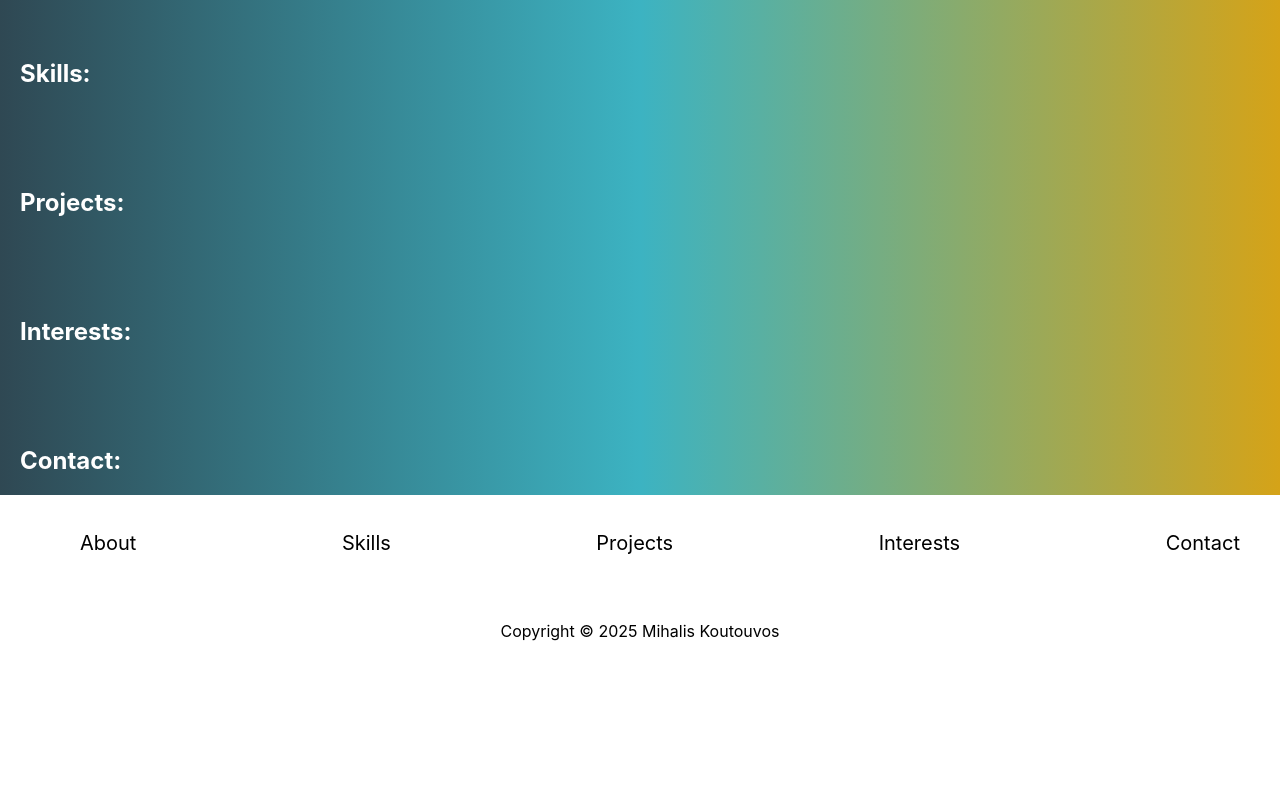
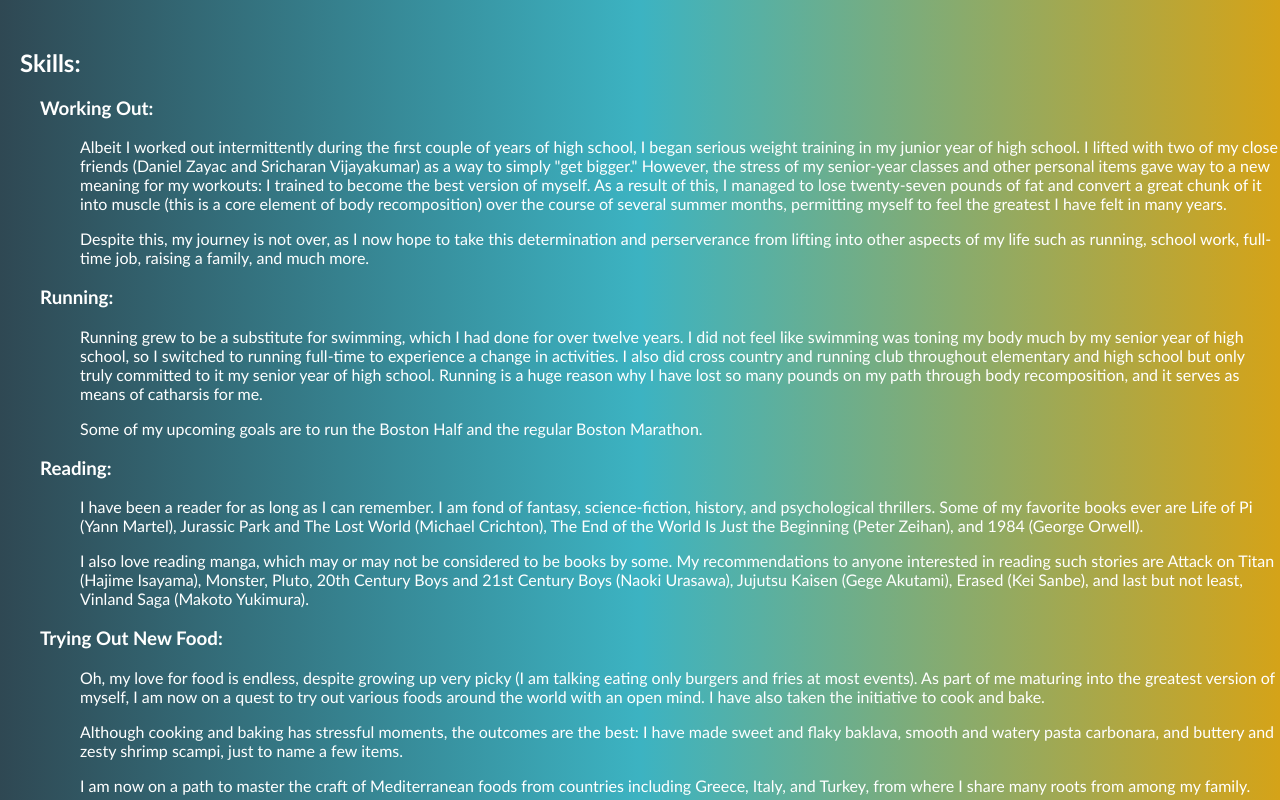
Before and after one commit to Mihalis-Koutouvos/updated_personal_website, a React (Create React App) app in the folder updated_personal_website/: page / in a window 1280 px wide. Shown: the part 900-1700 px from the top of the page. Before the commit the page ends 1561 px from the top, so only its background shows below. Built offline with nearby package versions, Linux system fonts and the light colour scheme.

Commit message:
Added a standard font family and finished interests section (for now)

```diff
--- a/updated_personal_website/src/App.css
+++ b/updated_personal_website/src/App.css
@@ -2,6 +2,7 @@
   /*background-color: #304A78;*/
   background: linear-gradient(0.25turn, #2f4853, #3cb3c2, #d5a318);
   padding-top: 20px;
+  font-family:'Gill Sans', 'Gill Sans MT', Calibri, 'Trebuchet MS', sans-serif
 }
 
 .App-logo {
--- a/updated_personal_website/src/Skills.css
+++ b/updated_personal_website/src/Skills.css
@@ -0,0 +1,8 @@
+h3 {
+    color: white;
+    font-family: 'Gill Sans', 'Gill Sans MT', Calibri, 'Trebuchet MS', sans-serif;
+}
+
+li {
+    font-family:'Gill Sans', 'Gill Sans MT', Calibri, 'Trebuchet MS', sans-serif
+}
--- a/updated_personal_website/src/Skills.js
+++ b/updated_personal_website/src/Skills.js
@@ -11,6 +11,62 @@ const Skills = () => {
             <div className='text-section'>
                 <h2>Skills:</h2>
                 <span className='highlight-line'></span>
+                <ul>
+                  <li>
+                    <h3>Working Out:</h3>
+                    <p>Albeit I worked out intermittently during the first couple of years of high school, I began serious weight training in my junior year
+                      of high school. I lifted with two of my close friends (Daniel Zayac and Sricharan Vijayakumar) as a way to simply "get bigger." However,
+                      the stress of my senior-year classes and other personal items gave way to a new meaning for my workouts: I trained to become the best version of myself.
+                      As a result of this, I managed to lose twenty-seven pounds of fat and convert a great chunk of it into muscle (this is a core element of body recomposition)
+                      over the course of several summer months, permitting myself to feel the greatest I have felt in many years.
+                      </p>
+
+                      <p>
+                        Despite this, my journey is not over, as I now hope to take this determination and perserverance from lifting into other aspects of my life such as running, school work, full-time job, raising a family, and much more.
+                      </p>
+                  </li>
+
+                  <li>
+                    <h3>Running:</h3>
+                    <p>
+                      Running grew to be a substitute for swimming, which I had done for over twelve years. I did not feel like swimming was toning my body much by my senior year of high school, so I switched to running full-time to experience a change in activities. I also did cross country and running club throughout elementary and high school but only truly committed to it my senior year of high school. Running is a huge reason why I have lost so many pounds on my path through body recomposition, and it serves as means of catharsis for me.
+                    </p>
+
+                    <p>
+                      Some of my upcoming goals are to run the Boston Half and the regular Boston Marathon.
+                    </p>
+                  </li>
+
+                  <li>
+                    <h3>Reading:</h3>
+                    <p>
+                      I have been a reader for as long as I can remember. I am fond of fantasy, science-fiction, history, and psychological thrillers. Some of my favorite books ever are Life of Pi (Yann Martel), Jurassic Park and The Lost World (Michael Crichton), The End of the World Is Just the Beginning (Peter Zeihan), and 1984 (George Orwell).
+                    </p>
+
+                    <p>
+                      I also love reading manga, which may or may not be considered to be books by some. My recommendations to anyone interested in reading such stories are Attack on Titan (Hajime Isayama), Monster, Pluto, 20th Century Boys and 21st Century Boys (Naoki Urasawa), Jujutsu Kaisen (Gege Akutami), Erased (Kei Sanbe), and last but not least, Vinland Saga (Makoto Yukimura).
+                    </p>
+                  </li>
+
+                  <li>
+                    <h3>Trying Out New Food:</h3>
+                    <p>
+                      Oh, my love for food is endless, despite growing up very picky
+                      (I am talking eating only burgers and fries at most events). As part of me
+                      maturing into the greatest version of myself, I am now on a quest to try out various foods around the world
+                      with an open mind. I have also taken the initiative to cook and bake.
+                    </p>
+
+                    <p>
+                      Although cooking and baking has stressful moments, the outcomes are the best: I have made sweet and flaky baklava, smooth and watery pasta carbonara, and buttery and zesty shrimp scampi, just to name a few items.
+                    </p>
+
+                    <p>
+                      I am now on a path to master the craft of Mediterranean foods from countries including Greece, Italy, and Turkey, from where I share many roots from among my family.
+                    </p>
+                  </li>
+                </ul>
+
 
 
             </div>
```
